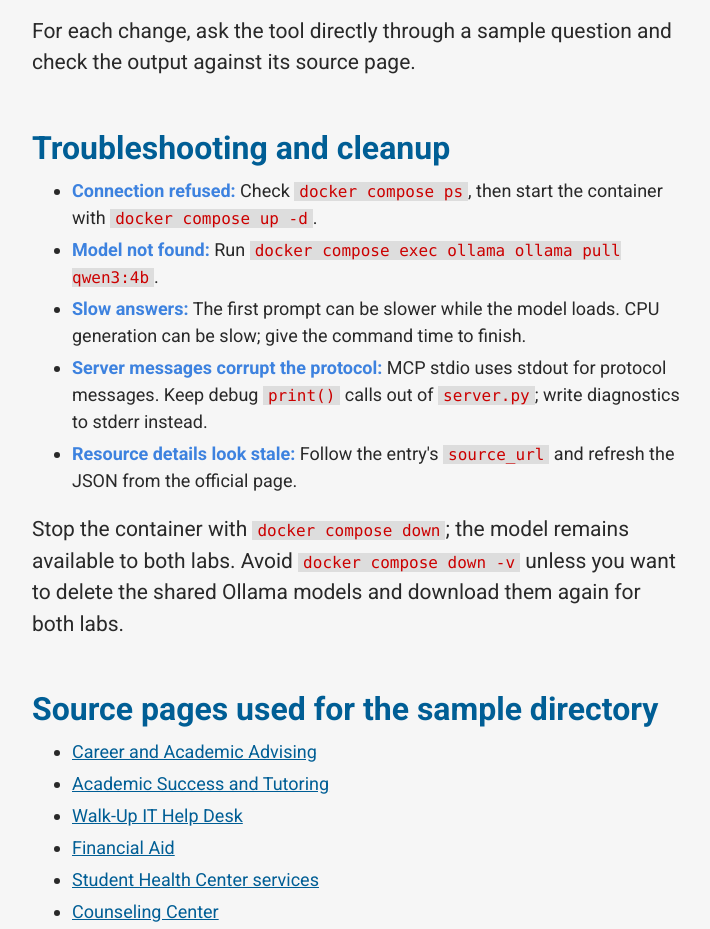
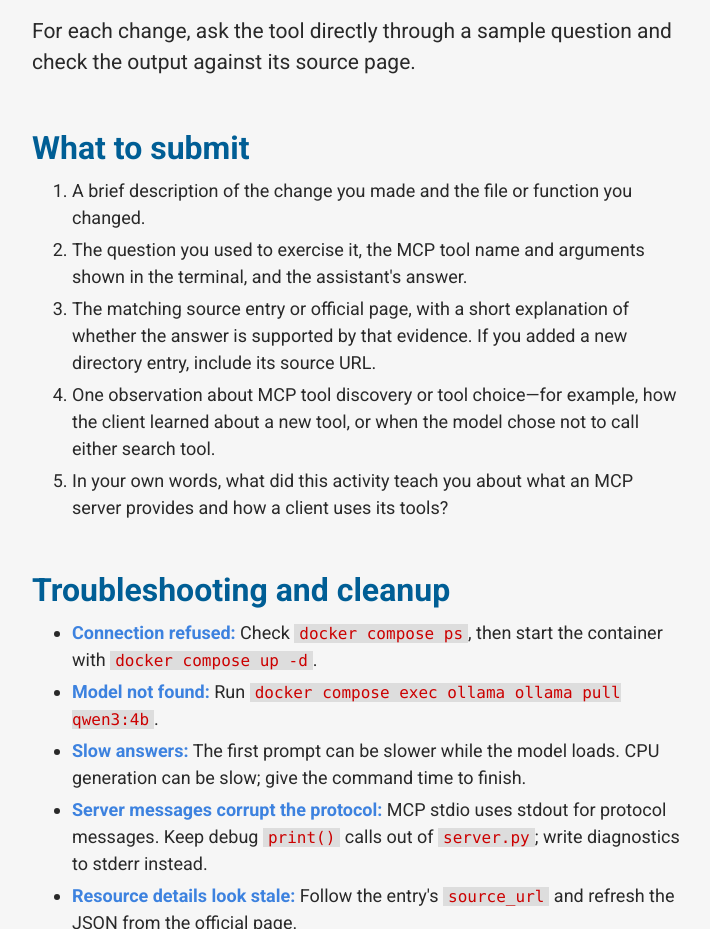
Before and after one commit to byui-cse/cse455-course, a plain HTML site: page docs/mini-lessons/mcp.html in a window 1280 px wide. Shown: the part 8660-9589 px from the top of the page, without its empty margins (283-993 px from the left). Drawn offline with nearby package versions, Linux system fonts and the light colour scheme.

Commit message:
Added what to submit for mcp tutorial

```diff
--- a/docs/mini-lessons/mcp.html
+++ b/docs/mini-lessons/mcp.html
@@ -46,6 +46,7 @@
 </ul>
 </li>
 <li><a href="#build-on-the-example">Build on the example</a></li>
+<li><a href="#what-to-submit">What to submit</a></li>
 <li><a href="#troubleshooting-and-cleanup">Troubleshooting and cleanup</a></li>
 <li><a href="#source-pages-used-for-the-sample-directory">Source pages used for the sample directory</a></li>
 </ul>
@@ -248,6 +249,14 @@ docker<span class="w"> </span>compose<span class="w"> </span>-f<span class="w">
 <li>Change the client prompt so the assistant asks a brief follow-up question when the student's need is too vague to search well.</li>
 </ul>
 <p>For each change, ask the tool directly through a sample question and check the output against its source page.</p>
+<h2 id="what-to-submit">What to submit</h2>
+<ol>
+<li>A brief description of the change you made and the file or function you changed.</li>
+<li>The question you used to exercise it, the MCP tool name and arguments shown in the terminal, and the assistant's answer.</li>
+<li>The matching source entry or official page, with a short explanation of whether the answer is supported by that evidence. If you added a new directory entry, include its source URL.</li>
+<li>One observation about MCP tool discovery or tool choice—for example, how the client learned about a new tool, or when the model chose not to call either search tool.</li>
+<li>In your own words, what did this activity teach you about what an MCP server provides and how a client uses its tools?</li>
+</ol>
 <h2 id="troubleshooting-and-cleanup">Troubleshooting and cleanup</h2>
 <ul>
 <li><strong>Connection refused:</strong> Check <code>docker compose ps</code>, then start the container with <code>docker compose up -d</code>.</li>
```
Also changed, not shown: 1 other file.
